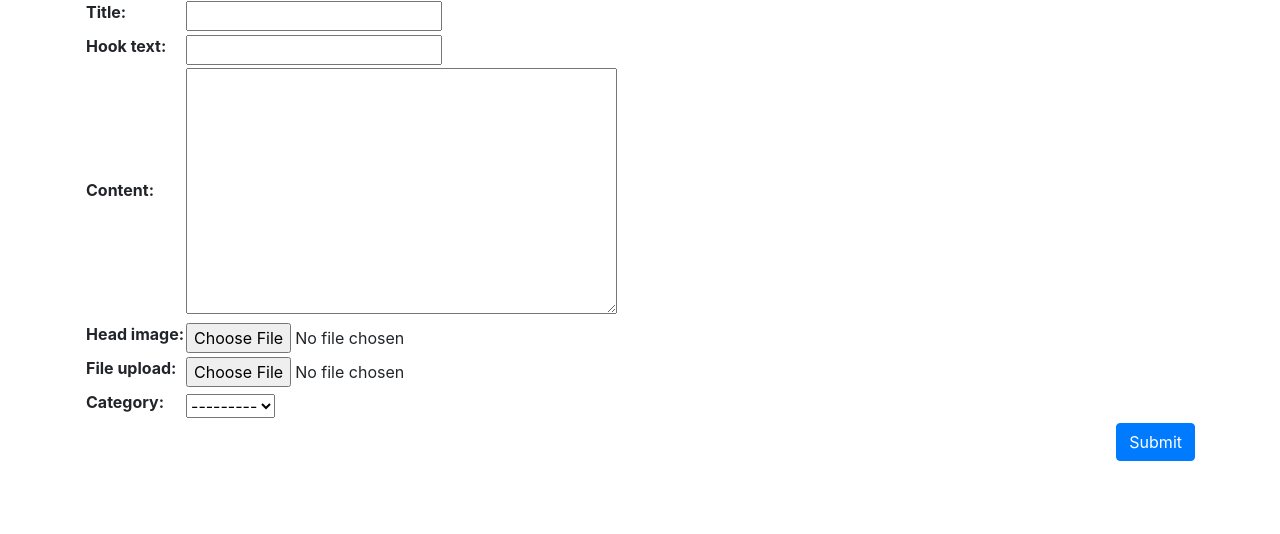
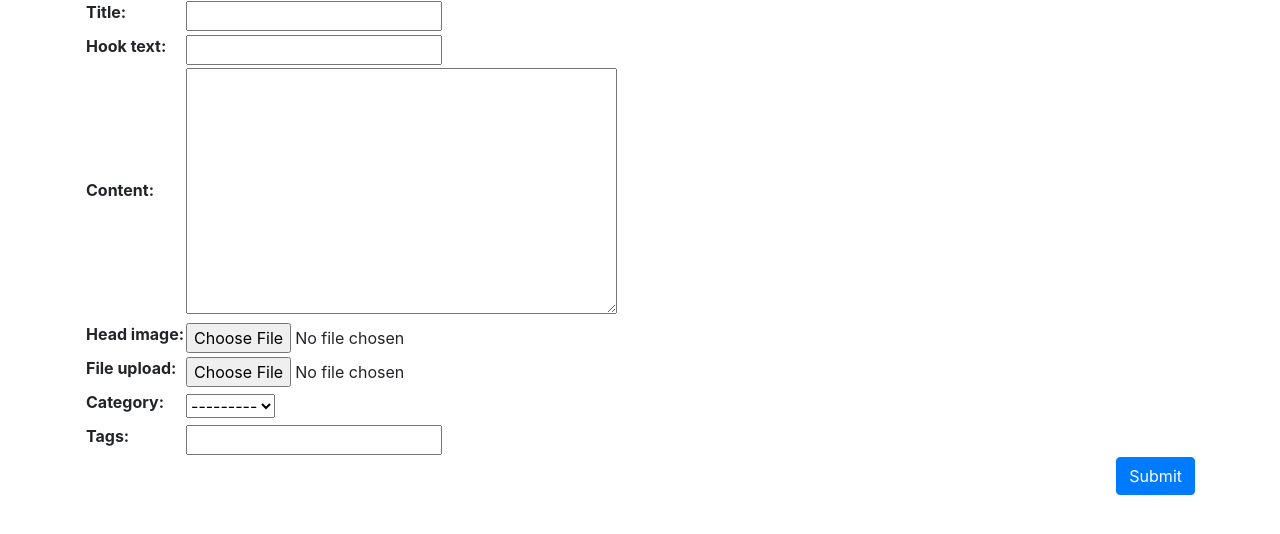
Before and after one commit to woo-sang-jeong/Blog-project-with-bootstrap-django, a Django app: page /blog/create_post/ in a window 1280 px wide. Shown: the part 154-688 px from the top of the page. Run offline with Django 4.2, Linux system fonts and the light colour scheme; the visitor is signed in with stand-in values (Sample User, id 1); data that the repository does not hold is empty; some libraries are stand-ins or nearby versions.

Commit message:
포스트 작성시 태그 지정

```diff
--- a/blog/templates/blog/post_form.html
+++ b/blog/templates/blog/post_form.html
@@ -8,6 +8,10 @@
     <form method="post" enctype="multipart/form-data">{% csrf_token %}
         <table>
             {{ form }}
+            <tr>
+                <th><label for="id_tags_str">Tags:</label></th>
+                <td><input type="text" name="tags_str" id="id_tags_str"></td>
+            </tr>
         </table>
         <button type="submit" class="btn btn-primary float-right">Submit</button>
     </form>
--- a/blog/views.py
+++ b/blog/views.py
@@ -4,6 +4,7 @@ from django.views.generic import ListView, DetailView, CreateView, UpdateView
 from django.contrib.auth.mixins import LoginRequiredMixin, UserPassesTestMixin
 from .models import Post, Category, Tag
 from django.core.exceptions import PermissionDenied
+from django.utils.text import slugify
 
 # Create your views here.
 
@@ -42,7 +43,34 @@ class PostCreate(LoginRequiredMixin, UserPassesTestMixin, CreateView):
         # form_valid() 함수에 현재의 form을 인자로 보내 처리한다.
         if current_user.is_authenticated and (current_user.is_staff or current_user.is_superuser):
             form.instance.author = current_user
-            return super(PostCreate, self).form_valid(form)
+
+            # CreateView의 form_valid() 함수의 결과값을 response 변수에 담아둔다.
+            response = super(PostCreate, self).form_valid(form)
+
+            # 1 blog 참조
+            tags_str = self.request.POST.get('tags_str')
+            # 2
+            if tags_str:
+                tags_str = tags_str.strip()
+
+                tags_str = tags_str.replace(',', ';')
+                tags_list = tags_str.split(';')
+
+                for t in tags_list:
+                    # 3
+                    t = t.strip()
+                    # 4
+                    tag, is_tag_created = Tag.objects.get_or_create(name=t)
+                    # 5
+                    if is_tag_created:
+                        tag.slug = slugify(t, allow_unicode=True)
+                        tag.save()
+                    # 6
+                    self.object.tags.add(tag)
+            # 7
+            return response
+
+
         # 비로그인시 redirect() 함수에 의해 /blog/ 로 되돌려 보낸다.
         else:
             return redirect('/blog/')
```
Also changed, not shown: blog/tests.py (+10 -0 lines).
